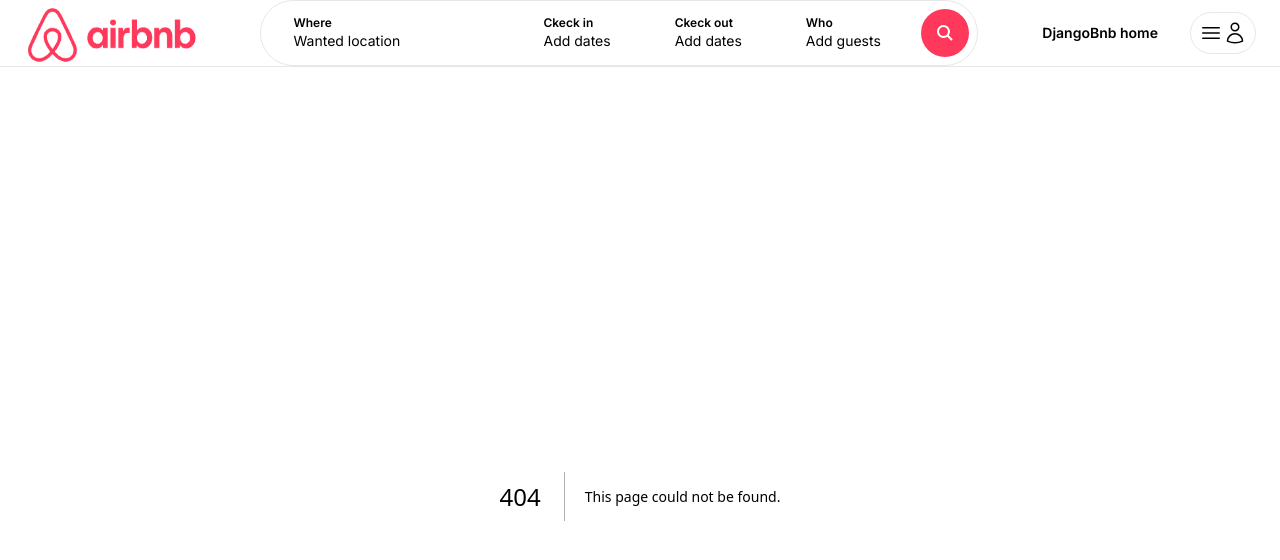
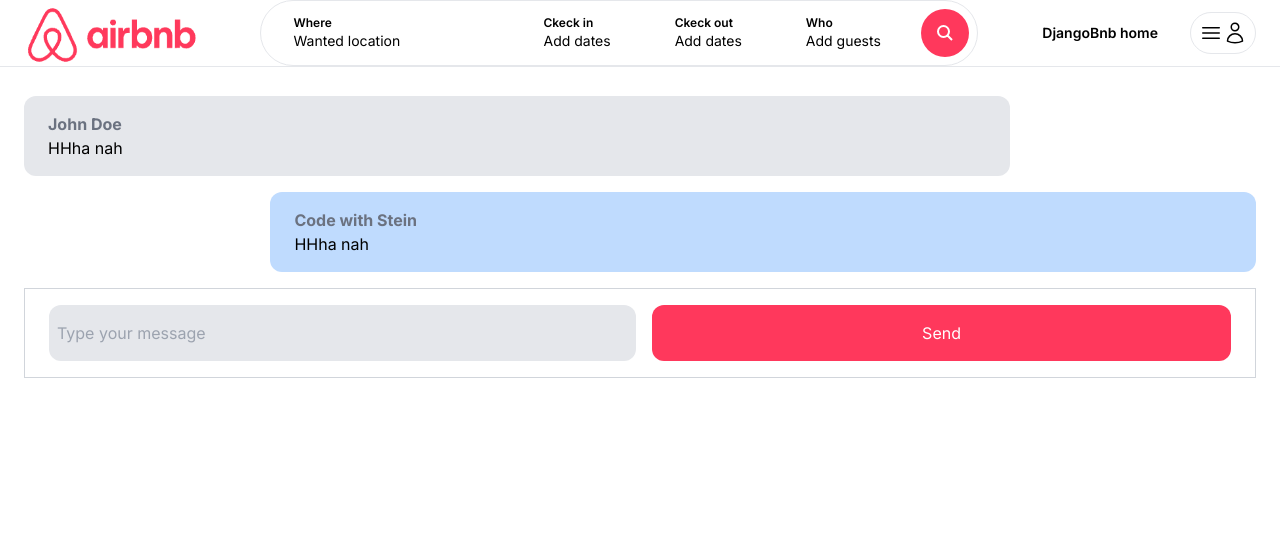
Before and after one commit to khaminvy/airbnb-clone-project, a Next.js app: page /inbox/1 in a window 1280 px wide. Before the commit this address had no page. Shown: the top 560 px of the page. Built offline with nearby package versions, Linux system fonts and the light colour scheme.

Commit message:
Create new components ConversationDetail and CustomButton and 1 page ConversationPage in inbox/[id] folder

```diff
--- /dev/null
+++ b/app/components/forms/CustomButton.tsx
@@ -0,0 +1,22 @@
+
+interface CustomButtonProps {
+    label: string;
+    className?: string;
+    onClick?: () => void;
+}
+
+const CustomButton:React.FC<CustomButtonProps> = ({
+    label,
+    className,
+    onClick
+}) => {
+    return (
+        <div
+            onClick={onClick}
+            className={`w-full py-4 bg-airbnb hover:bg-airbnb-dark text-white text-center rounded-xl transition cursor-pointer ${className}`}>
+            {label}
+        </div>
+    )
+}
+
+export default CustomButton
--- /dev/null
+++ b/app/components/inbox/ConversationDetail.tsx
@@ -0,0 +1,39 @@
+'use client'
+
+import CustomButton from "../forms/CustomButton"
+
+const ConversationDetail = () => {
+    return (
+        <>
+            <div className="max-h-[400px] overflow-auto flex flex-col space-y-4">
+                <div className="w-[80%] py-4 px-6 rounded-xl bg-gray-200">
+                    <p className="font-bold text-gray-500">
+                        John Doe
+                    </p>
+                    <p>HHha nah </p>
+                </div>
+                <div className="w-[80%] ml-[20%] py-4 px-6 rounded-xl bg-blue-200">
+                    <p className="font-bold text-gray-500">
+                        Code with Stein
+                    </p>
+                    <p>HHha nah </p>
+                </div>
+            </div>
+            <div className="mt-4 py-4 px-6 flex border border-gray-300 space-x-4 ">
+                <input
+                    type="text"
+                    placeholder="Type your message"
+                    className="w-full p-2 bg-gray-200 rounded-xl"
+                />
+                <CustomButton
+                    label="Send"
+                    className="w-[100px]"
+                    onClick={() => console.log('Clicked')}
+                />
+            </div>
+        </>
+
+    )
+}
+
+export default ConversationDetail
--- /dev/null
+++ b/app/inbox/[id]/page.tsx
@@ -0,0 +1,10 @@
+import ConversationDetail from "@/app/components/inbox/ConversationDetail"
+const ConversationPage = () => {
+    return (
+      <main className="max-w-[1500px] mx-auto px-6 pb-6 space-y-4">
+            <ConversationDetail />
+      </main>
+    )
+}
+
+export default ConversationPage
```
